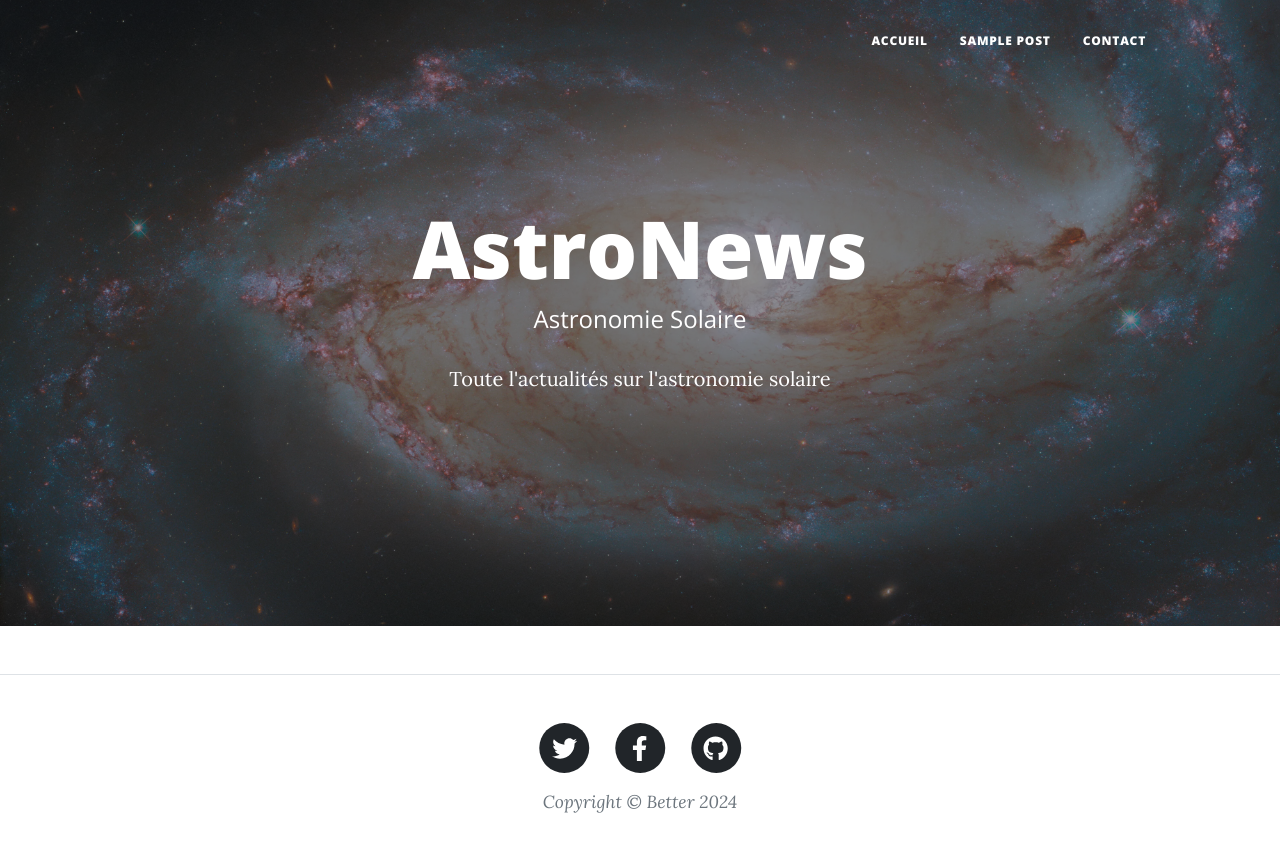
After one commit to BailGui/NewsProjectHome, a PHP site: page /view/solaire.php in a window 1280 px wide. The commit adds this page. Run offline with PHP 8.4, Linux system fonts and the light colour scheme; the template is opened without the code that fills it, so the values that code supplies are empty; a stand-in replaces the project's code that opens the database connection; some libraries are stand-ins or nearby versions.

Commit message:
solaireStellaire

```diff
--- /dev/null
+++ b/view/solaire.php
@@ -0,0 +1,117 @@
+<!DOCTYPE html>
+<html lang="en">
+<head>
+<!DOCTYPE html>
+<html lang="fr">
+<head>
+    <meta charset="UTF-8">
+    <meta name="viewport" content="width=device-width, initial-scale=1, shrink-to-fit=no" />
+    <link rel="icon" type="image/x-icon" href="assets/favicon.ico" />
+    <title>astronomie</title>
+    <!-- Font Awesome icons (free version)-->
+    <script src="https://use.fontawesome.com/releases/v6.3.0/js/all.js" crossorigin="anonymous"></script>
+        <!-- Google fonts-->
+        <link href="https://fonts.googleapis.com/css?family=Lora:400,700,400italic,700italic" rel="stylesheet" type="text/css" />
+        <link href="https://fonts.googleapis.com/css?family=Open+Sans:300italic,400italic,600italic,700italic,800italic,400,300,600,700,800" rel="stylesheet" type="text/css" />
+        <!-- Core theme CSS (includes Bootstrap)-->
+        <link href="css/styles.css" rel="stylesheet" />
+</head>
+<body>
+    <?php
+require_once "menu.view.php";
+    ?>
+        <!-- Page Header-->
+        <header class="masthead" style="background-image: url('assets/img/exga.webp')">
+            <div class="container position-relative px-4 px-lg-5">
+                <div class="row gx-4 gx-lg-5 justify-content-center">
+                    <div class="col-md-10 col-lg-8 col-xl-7">
+                        <div class="site-heading">
+                            <h1>AstroNews</h1>
+                            <span class="subheading">Astronomie Solaire</span>
+                            <p>Toute l'actualités sur l'astronomie solaire</p>
+                        </div>
+                    </div>
+                </div>
+            </div>
+        </header>
+        <!-- Main Content-->
+        <div class="container px-4 px-lg-5">
+            <div class="row gx-4 gx-lg-5 justify-content-center">
+                <div class="col-md-10 col-lg-8 col-xl-7">
+                    <?php
+                    foreach($getNews as $news):
+                    ?>
+                    <!-- Post preview-->
+                    <div class="post-preview">
+                        <a href="?detailArticle=<?=$news['slug']?>">
+                            <h2 class="post-title"><?=$news['title']?></h2>
+                            <h5 class="post-subtitle"><?=$news['content']?></h5>
+                        </a>
+                        <p class="post-meta">
+                            Posté par
+                            <?php
+                            // si pas d'utilisateur ($news['thename'] === null) l'opérateur de coalescence (fusion) ?? fait la même chose que cette condition, on affiche anonyme
+                            $name = $news['thename'] ?? "Anonyme";
+                            $linkName = $news['login'] ?? "#";
+                            ?>
+                            <a href="?author=<?=$linkName?>"><?=$name?></a>
+                            <?php
+                            // pour gérer l'abscence de date de publication
+                            $date = $news['date_published'] ?? "";
+                            // conversion de la date en timestamp
+                            $date = strtotime($date);
+                            // si date n'est pas faux
+                            echo ($date)? " le ".date("d/m/Y \à H\hi",$date): " Pas publié !";
+                            ?>
+                        </p>
+                    </div>
+                    <!-- Divider-->
+                    <hr class="my-4" />
+                    <?php
+                    endforeach;
+                    ?>
+                </div>
+            </div>
+        </div>
+        <!-- Footer-->
+        <footer class="border-top">
+            <div class="container px-4 px-lg-5">
+                <div class="row gx-4 gx-lg-5 justify-content-center">
+                    <div class="col-md-10 col-lg-8 col-xl-7">
+                        <ul class="list-inline text-center">
+                            <li class="list-inline-item">
+                                <a href="#!">
+                                    <span class="fa-stack fa-lg">
+                                        <i class="fas fa-circle fa-stack-2x"></i>
+                                        <i class="fab fa-twitter fa-stack-1x fa-inverse"></i>
+                                    </span>
+                                </a>
+                            </li>
+                            <li class="list-inline-item">
+                                <a href="#!">
+                                    <span class="fa-stack fa-lg">
+                                        <i class="fas fa-circle fa-stack-2x"></i>
+                                        <i class="fab fa-facebook-f fa-stack-1x fa-inverse"></i>
+                                    </span>
+                                </a>
+                            </li>
+                            <li class="list-inline-item">
+                                <a href="#!">
+                                    <span class="fa-stack fa-lg">
+                                        <i class="fas fa-circle fa-stack-2x"></i>
+                                        <i class="fab fa-github fa-stack-1x fa-inverse"></i>
+                                    </span>
+                                </a>
+                            </li>
+                        </ul>
+                        <div class="small text-center text-muted fst-italic">Copyright &copy; Better <?=date("Y")?></div>
+                    </div>
+                </div>
+            </div>
+        </footer>
+        <!-- Bootstrap core JS-->
+        <script src="js/bootstrap.bundle.min.js"></script>
+        <!-- Core theme JS-->
+        <script src="js/scripts.js"></script>
+    </body>
+</html>
```
Also changed, not shown: view/stellaire.php (+110 -4 lines).
